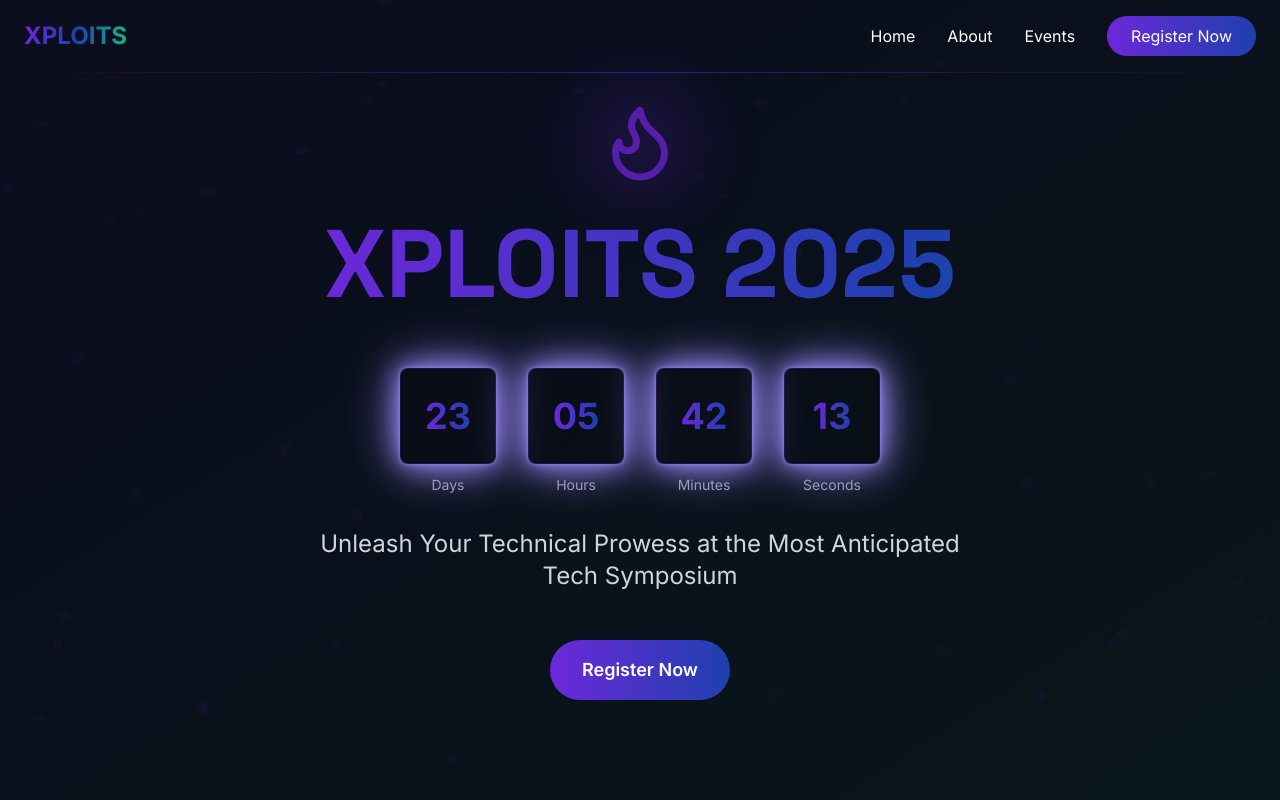
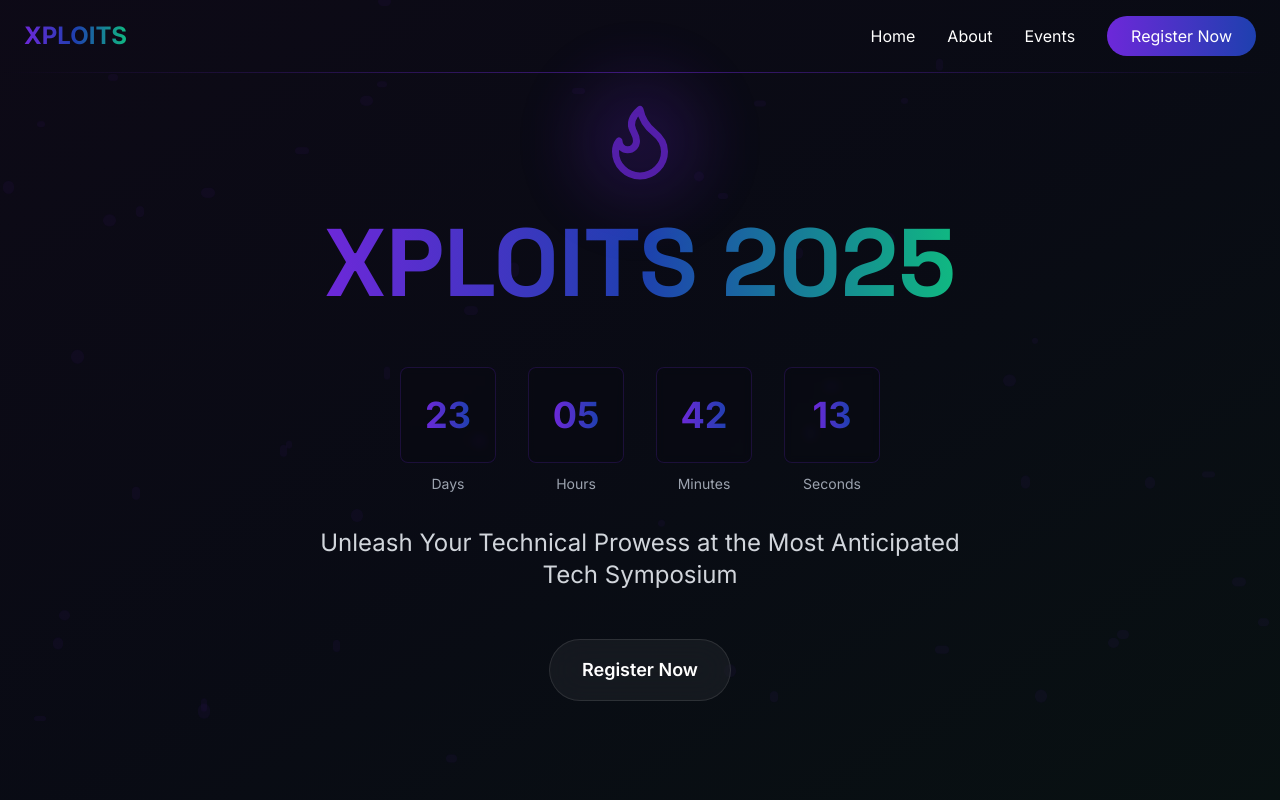
Before and after one commit to sanjai1322/xploits-symposium-hub, a React (Vite) app: page / in a window 1280 px wide. Shown: the top 800 px of the page. Built offline with nearby package versions, Linux system fonts and the light colour scheme.

Commit message:
Update design and animations
Refactor the overall design for a cleaner look and implement smooth scroll animations throughout the application.
[skip gpt_engineer]

```diff
--- a/src/components/Events.tsx
+++ b/src/components/Events.tsx
@@ -1,4 +1,5 @@
 import { Trophy, Star, Award, Code, FileText } from "lucide-react";
+import { useEffect, useRef } from "react";
 
 const events = [
   {
@@ -29,12 +30,37 @@ const events = [
 ];
 
 const Events = () => {
+  const sectionRef = useRef<HTMLElement>(null);
+
+  useEffect(() => {
+    const observer = new IntersectionObserver(
+      (entries) => {
+        entries.forEach((entry) => {
+          if (entry.isIntersecting) {
+            entry.target.classList.add("visible");
+          }
+        });
+      },
+      { threshold: 0.1 }
+    );
+
+    if (sectionRef.current) {
+      observer.observe(sectionRef.current);
+    }
+
+    return () => observer.disconnect();
+  }, []);
+
   return (
-    <section id="events" className="py-20 relative overflow-hidden">
+    <section
+      ref={sectionRef}
+      id="events"
+      className="py-20 relative overflow-hidden smooth-scroll-section"
+    >
       <div className="absolute inset-0 bg-gradient-to-br from-background via-background/90 to-background" />
 
       <div className="container mx-auto px-6 relative z-10">
-        <h2 className="text-4xl md:text-5xl font-bold text-center mb-16 bg-gradient-to-r from-primary to-secondary bg-clip-text text-transparent animate-gradient">
+        <h2 className="text-4xl md:text-5xl font-bold text-center mb-16 gradient-text">
           Events
         </h2>
 
@@ -42,11 +68,11 @@ const Events = () => {
           {events.map((event, index) => (
             <div
               key={index}
-              className="group perspective-1000"
+              className="group perspective-1000 animate-on-scroll"
               style={{ animationDelay: `${index * 100}ms` }}
             >
               <div className="relative h-64 transition-transform duration-500 transform-style-3d group-hover:rotate-y-180">
-                <div className="absolute inset-0 bg-secondary/10 p-8 rounded-2xl backface-hidden border border-primary/20 group-hover:border-primary/40 transition-colors">
+                <div className="absolute inset-0 glass-effect p-8 rounded-2xl backface-hidden">
                   <div className="flex flex-col items-center justify-center h-full">
                     <div className="mb-4 transform group-hover:scale-110 transition-transform">
                       {event.icon}
@@ -57,7 +83,7 @@ const Events = () => {
                   </div>
                 </div>
 
-                <div className="absolute inset-0 bg-primary/10 p-8 rounded-2xl backface-hidden rotate-y-180 border border-secondary/20 group-hover:border-secondary/40 transition-colors">
+                <div className="absolute inset-0 glass-effect p-8 rounded-2xl backface-hidden rotate-y-180">
                   <div className="flex items-center justify-center h-full">
                     <p className="text-gray-300 text-center">
                       {event.description}
--- a/src/components/Hero.tsx
+++ b/src/components/Hero.tsx
@@ -1,10 +1,36 @@
 import { Flame } from "lucide-react";
 import Timer from "./Timer";
+import { useEffect, useRef } from "react";
 
 const Hero = () => {
+  const sectionRef = useRef<HTMLElement>(null);
+
+  useEffect(() => {
+    const observer = new IntersectionObserver(
+      (entries) => {
+        entries.forEach((entry) => {
+          if (entry.isIntersecting) {
+            entry.target.classList.add("visible");
+          }
+        });
+      },
+      { threshold: 0.1 }
+    );
+
+    if (sectionRef.current) {
+      observer.observe(sectionRef.current);
+    }
+
+    return () => observer.disconnect();
+  }, []);
+
   return (
-    <section id="home" className="min-h-screen relative overflow-hidden">
-      <div className="absolute inset-0 bg-gradient-to-br from-primary/10 via-secondary/10 to-accent/10 animate-gradient-x">
+    <section
+      ref={sectionRef}
+      id="home"
+      className="min-h-screen relative overflow-hidden smooth-scroll-section"
+    >
+      <div className="absolute inset-0 bg-gradient-to-br from-primary/5 via-secondary/5 to-accent/5 animate-gradient-x">
         <div className="absolute inset-0 opacity-30">
           {Array.from({ length: 50 }).map((_, i) => (
             <div
@@ -28,20 +54,19 @@ const Hero = () => {
           <div className="absolute inset-0 bg-primary/20 blur-xl rounded-full scale-150 animate-pulse" />
         </div>
 
-        <h1 className="text-6xl md:text-8xl font-bold mb-6 bg-gradient-to-r from-primary via-secondary to-accent bg-clip-text text-transparent animate-gradient">
+        <h1 className="text-6xl md:text-8xl font-bold mb-6 gradient-text animate-slide-down">
           XPLOITS 2025
         </h1>
 
         <Timer />
 
-        <p className="text-xl md:text-2xl text-gray-300 mb-12 max-w-2xl mx-auto animate-fade-in">
+        <p className="text-xl md:text-2xl text-gray-300 mb-12 max-w-2xl mx-auto animate-slide-up">
           Unleash Your Technical Prowess at the Most Anticipated Tech Symposium
         </p>
 
-        <button className="px-8 py-4 bg-gradient-to-r from-primary to-secondary text-white rounded-full text-lg font-semibold relative group overflow-hidden animate-fade-in hover:scale-105 transition-transform">
+        <button className="px-8 py-4 glass-effect text-white rounded-full text-lg font-semibold relative group overflow-hidden hover-scale animate-fade">
           <span className="relative z-10">Register Now</span>
-          <div className="absolute inset-0 bg-gradient-to-r from-secondary to-primary opacity-0 group-hover:opacity-100 transition-opacity duration-300" />
-          <div className="absolute inset-0 animate-glow" />
+          <div className="absolute inset-0 bg-gradient-to-r from-primary/20 to-secondary/20 opacity-0 group-hover:opacity-100 transition-opacity duration-300" />
         </button>
       </div>
     </section>
--- a/src/index.css
+++ b/src/index.css
@@ -31,12 +31,18 @@
 
 @layer base {
   * {
-    @apply border-border;
+    @apply border-border scroll-smooth;
   }
+
+  html {
+    scroll-behavior: smooth;
+  }
+
   body {
     @apply bg-gradient-to-br from-background via-background/95 to-background text-foreground;
     font-family: 'Inter', sans-serif;
   }
+
   h1, h2, h3, h4, h5, h6 {
     font-family: 'Space Grotesk', sans-serif;
   }
@@ -58,44 +64,42 @@
   .rotate-y-180 {
     transform: rotateY(180deg);
   }
+
+  .animate-on-scroll {
+    opacity: 0;
+    transform: translateY(20px);
+    transition: all 0.6s cubic-bezier(0.4, 0, 0.2, 1);
+  }
+
+  .animate-on-scroll.visible {
+    opacity: 1;
+    transform: translateY(0);
+  }
 }
 
-@keyframes gradient {
-  0% { background-position: 0% 50%; }
-  50% { background-position: 100% 50%; }
-  100% { background-position: 0% 50%; }
+.smooth-scroll-section {
+  opacity: 0;
+  transform: translateY(50px);
+  transition: all 0.8s cubic-bezier(0.4, 0, 0.2, 1);
 }
 
-@keyframes float {
-  0%, 100% { transform: translateY(0); }
-  50% { transform: translateY(-20px); }
+.smooth-scroll-section.visible {
+  opacity: 1;
+  transform: translateY(0);
 }
 
-@keyframes gradient-x {
-  0% { background-position: 0% 50%; }
-  50% { background-position: 100% 50%; }
-  100% { background-position: 0% 50%; }
+.hover-scale {
+  transition: transform 0.3s cubic-bezier(0.4, 0, 0.2, 1);
 }
 
-@keyframes fade-in {
-  from { opacity: 0; transform: translateY(20px); }
-  to { opacity: 1; transform: translateY(0); }
+.hover-scale:hover {
+  transform: scale(1.05);
 }
 
-.animate-gradient {
-  background-size: 200% 200%;
-  animation: gradient 3s ease infinite;
+.gradient-text {
+  @apply bg-gradient-to-r from-primary via-secondary to-accent bg-clip-text text-transparent;
 }
 
-.animate-gradient-x {
-  background-size: 200% 200%;
-  animation: gradient-x 15s ease infinite;
+.glass-effect {
+  @apply backdrop-blur-lg bg-white/5 border border-white/10;
 }
-
-.animate-fade-in {
-  animation: fade-in 0.6s ease-out forwards;
-}
-
-.animate-float {
-  animation: float 6s ease-in-out infinite;
-}
--- a/tailwind.config.ts
+++ b/tailwind.config.ts
@@ -25,15 +25,15 @@ export default {
         background: "hsl(var(--background))",
         foreground: "hsl(var(--foreground))",
         primary: {
-          DEFAULT: "#6d28d9", // Deep purple
+          DEFAULT: "#6d28d9",
           foreground: "#ffffff",
         },
         secondary: {
-          DEFAULT: "#1e40af", // Deep blue
+          DEFAULT: "#1e40af",
           foreground: "#ffffff",
         },
         accent: {
-          DEFAULT: "#10b981", // Emerald green
+          DEFAULT: "#10b981",
           foreground: "#ffffff",
         },
         destructive: {
@@ -52,22 +52,48 @@ export default {
         },
         float: {
           "0%, 100%": { transform: "translateY(0)" },
-          "50%": { transform: "translateY(-10px)" },
+          "50%": { transform: "translateY(-20px)" },
         },
-        glow: {
-          "0%, 100%": {
-            boxShadow: "0 0 5px #9b87f5, 0 0 25px #9b87f5, 0 0 50px #9b87f5",
-          },
-          "50%": {
-            boxShadow: "0 0 10px #0EA5E9, 0 0 50px #0EA5E9, 0 0 100px #0EA5E9",
-          },
+        "slide-up": {
+          "0%": { transform: "translateY(100px)", opacity: "0" },
+          "100%": { transform: "translateY(0)", opacity: "1" },
         },
+        "slide-down": {
+          "0%": { transform: "translateY(-100px)", opacity: "0" },
+          "100%": { transform: "translateY(0)", opacity: "1" },
+        },
+        "slide-left": {
+          "0%": { transform: "translateX(-100px)", opacity: "0" },
+          "100%": { transform: "translateX(0)", opacity: "1" },
+        },
+        "slide-right": {
+          "0%": { transform: "translateX(100px)", opacity: "0" },
+          "100%": { transform: "translateX(0)", opacity: "1" },
+        },
+        "scale": {
+          "0%": { transform: "scale(0.8)", opacity: "0" },
+          "100%": { transform: "scale(1)", opacity: "1" },
+        },
+        "fade": {
+          "0%": { opacity: "0" },
+          "100%": { opacity: "1" },
+        },
+        "rotate": {
+          "0%": { transform: "rotate(0deg)" },
+          "100%": { transform: "rotate(360deg)" },
+        }
       },
       animation: {
         "accordion-down": "accordion-down 0.2s ease-out",
         "accordion-up": "accordion-up 0.2s ease-out",
-        float: "float 3s ease-in-out infinite",
-        glow: "glow 2s ease-in-out infinite",
+        "float": "float 6s ease-in-out infinite",
+        "slide-up": "slide-up 0.6s ease-out",
+        "slide-down": "slide-down 0.6s ease-out",
+        "slide-left": "slide-left 0.6s ease-out",
+        "slide-right": "slide-right 0.6s ease-out",
+        "scale": "scale 0.6s ease-out",
+        "fade": "fade 0.6s ease-out",
+        "rotate": "rotate 20s linear infinite"
       },
     },
   },
```
